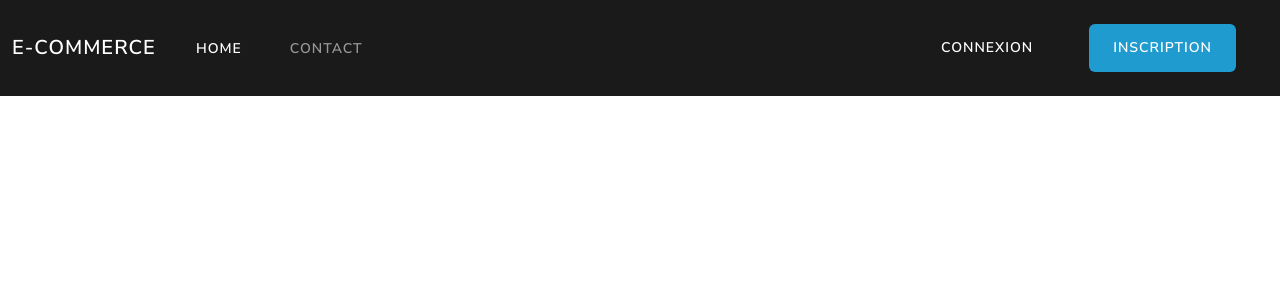
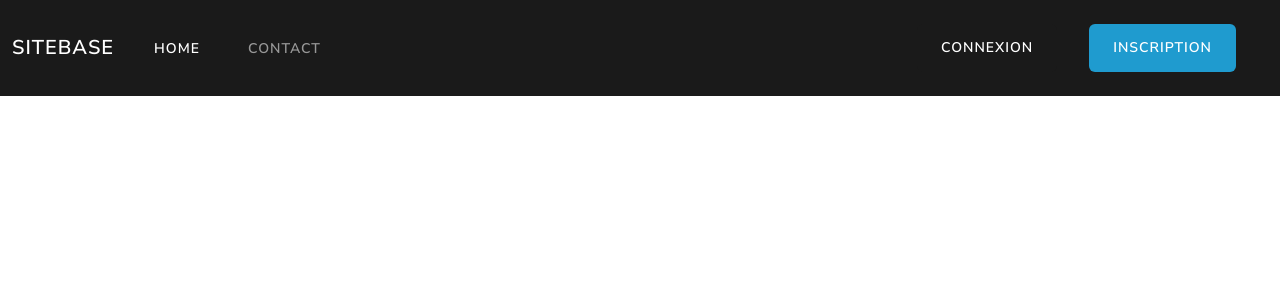
Before and after one commit to Samuel-Laforest/SiteBase, a PHP site: template src/vue/base.html.twig in a window 1280 px wide. Shown: the top 300 px of the page. Run offline with PHP 8.4, Linux system fonts and the light colour scheme; the template is opened without the code that fills it, so the values that code supplies are empty; some libraries are stand-ins or nearby versions.

Commit message:
Update base.html.twig

```diff
--- a/src/vue/base.html.twig
+++ b/src/vue/base.html.twig
@@ -14,14 +14,14 @@
 
 		<title>
 			{% block title %}
-				E-commerce
+				SiteBase
 			{% endblock %}
 		</title>
 	</head>
 
 <nav class="navbar navbar-expand-lg navbar-dark bg-primary">
   <div class="container-fluid">
-    <a class="navbar-brand" href="index.php">E-commerce</a>
+    <a class="navbar-brand" href="index.php">SiteBase</a>
     <button class="navbar-toggler" type="button" data-bs-toggle="collapse" data-bs-target="#navbarColor01" aria-controls="navbarColor01" aria-expanded="false" aria-label="Toggle navigation">
       <span class="navbar-toggler-icon"></span>
     </button>
```
